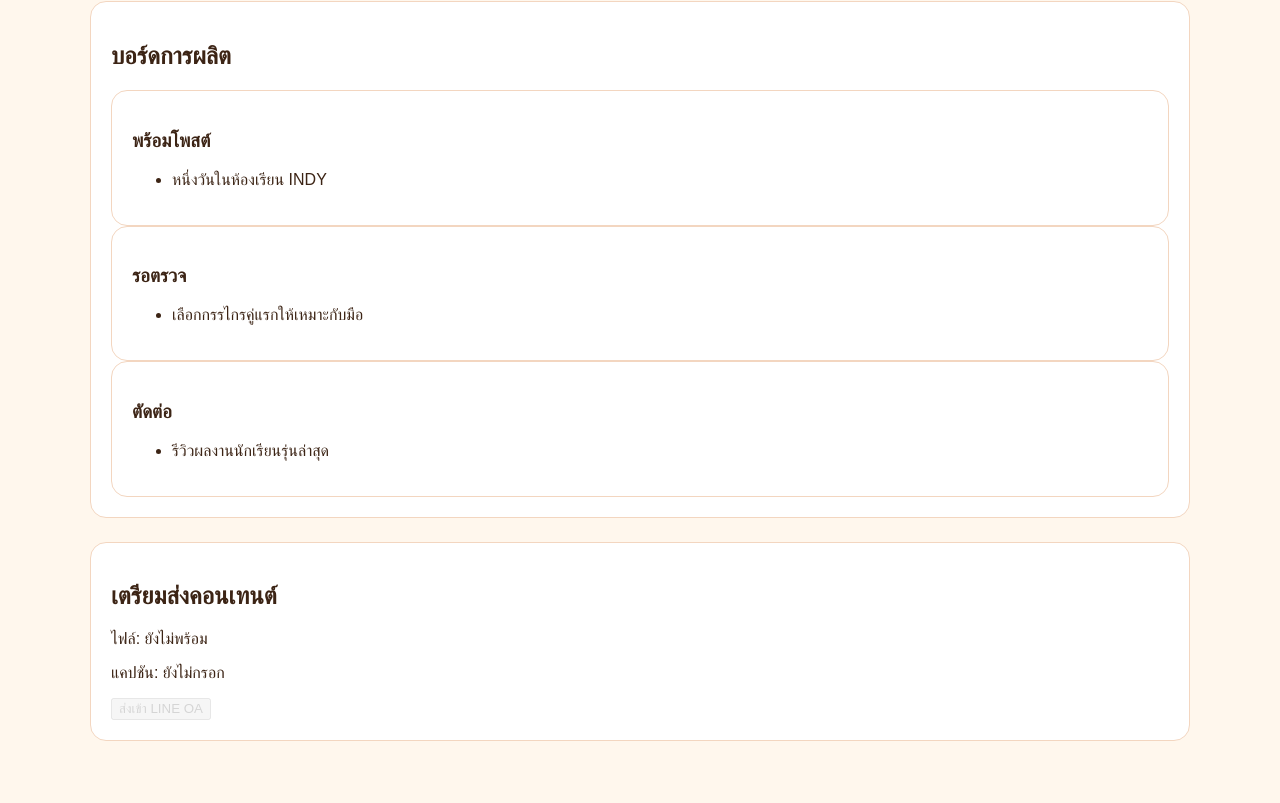
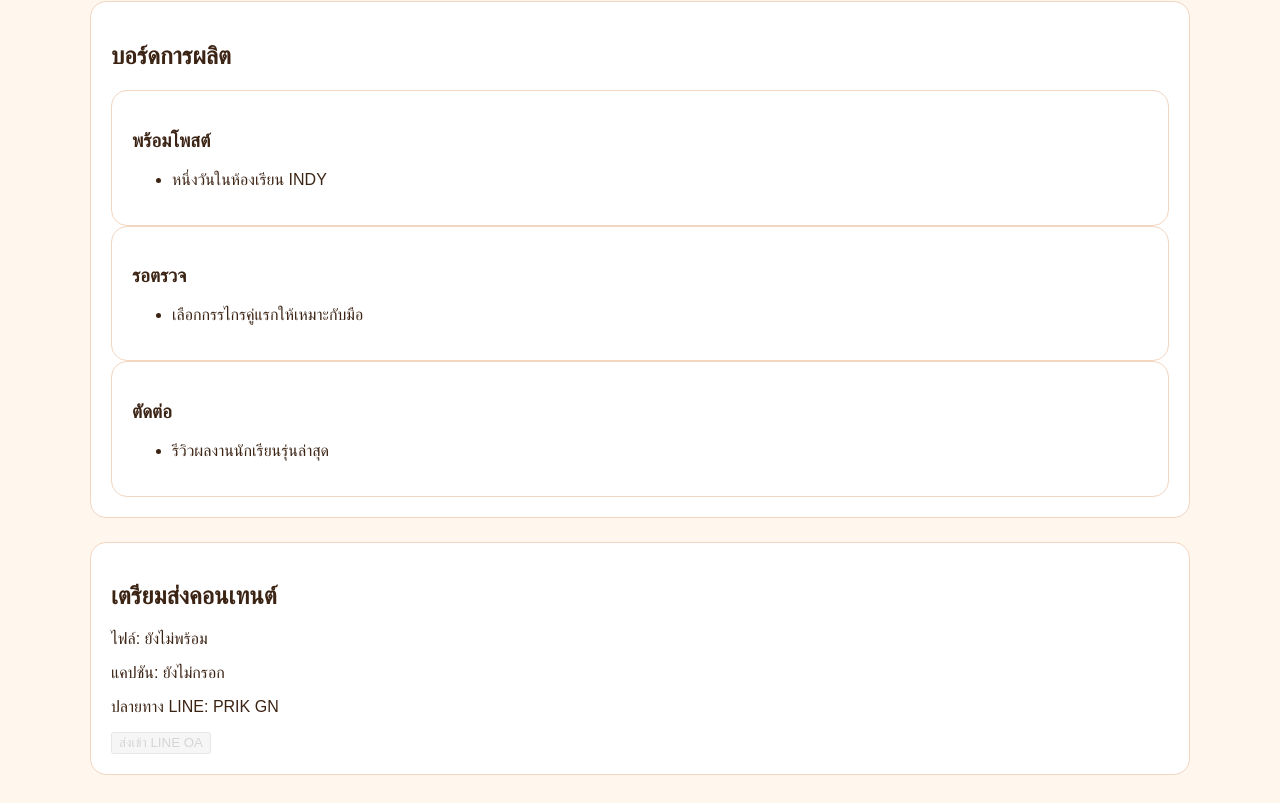
Before and after one commit to jeeranakraisomsuk-hue/content-agent, a Next.js app in the folder apps/indy-content-studio/: page / in a window 1280 px wide. Shown: the part 918-1721 px from the top of the page. Before the commit the page ends 1687 px from the top, so only its background shows below. Built offline with nearby package versions, Linux system fonts and the light colour scheme.

Commit message:
feat: show dedicated LINE recipient in dashboard sender

```diff
--- a/apps/indy-content-studio/features/content/components/ContentEditor.tsx
+++ b/apps/indy-content-studio/features/content/components/ContentEditor.tsx
@@ -15,6 +15,7 @@ export function ContentEditor({
       <h2 id="content-editor-heading">เตรียมส่งคอนเทนต์</h2>
       <p>ไฟล์: {assetState === "ready" ? "พร้อม" : "ยังไม่พร้อม"}</p>
       <p>แคปชัน: {caption.trim() || "ยังไม่กรอก"}</p>
+      <p>ปลายทาง LINE: PRIK GN</p>
       <button type="button" disabled={!canSend}>
         ส่งเข้า LINE OA
       </button>
```
Also changed, not shown: 1 other file (tests, documents, lock files or other folders).
